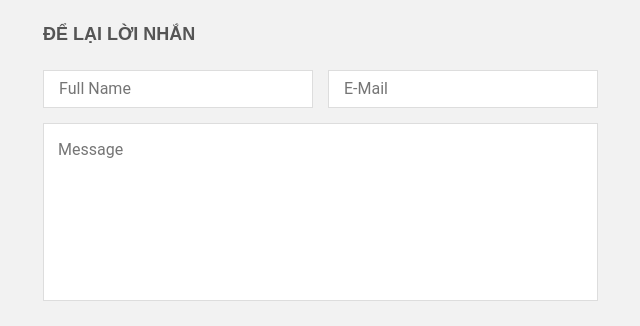
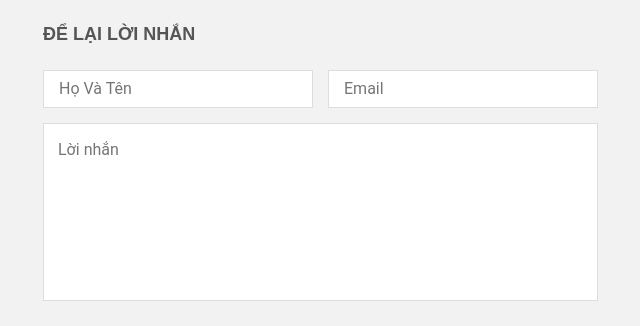
Before and after one commit to dahaodl/eaty, a plain HTML site: page index.html in a window 1280 px wide. Shown: the part 11436-11762 px from the top of the page, 27-667 px from the left. Drawn offline with Linux system fonts and the light colour scheme; some packages are replaced by stand-ins of ours; a script that the page names is missing.

Commit message:
Update index.html

```diff
--- a/index.html
+++ b/index.html
@@ -387,13 +387,13 @@
                             <form id="contact-form">
                                 <p class="form-messege"></p>
                                 <div class="single-input">
-                                    <input name="name" type="text" placeholder="Full Name">
+                                    <input name="name" type="text" placeholder="Họ và tên">
                                 </div>
                                 <div class="single-input input-pd">
-                                    <input name="email" type="email" placeholder="E-mail">
+                                    <input name="email" type="email" placeholder="Email">
                                 </div>
                                 <div class="single-input">
-                                    <textarea name="message" class="form_control" placeholder="Message"></textarea>
+                                    <textarea name="message" class="form_control" placeholder="Lời nhắn"></textarea>
                                 </div>
                                 <div class="send-button">
                                     <button type="button" id="btn-contact">Gửi</button>
```
